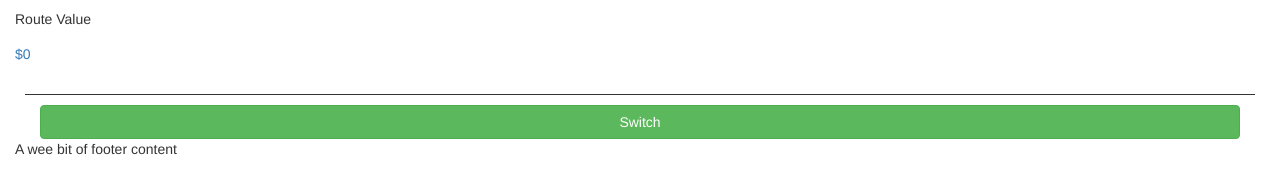
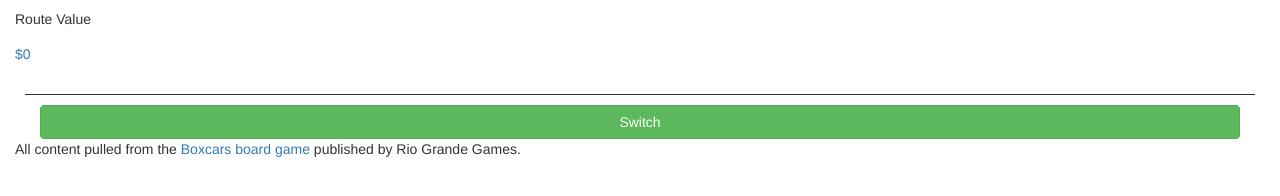
Before and after one commit to Vector241-Eric/BoxcarsRouteHelper, a plain HTML site: page src/BoxcarsRouteHelper/Strap.html in a window 1280 px wide. Shown: the part 240-436 px from the top of the page. Drawn offline with nearby package versions, Linux system fonts and the light colour scheme.

Commit message:
Update footer

```diff
--- a/src/BoxcarsRouteHelper/Strap.html
+++ b/src/BoxcarsRouteHelper/Strap.html
@@ -113,9 +113,7 @@
 ================================================== -->
 <footer role="contentinfo">
     <div class="container">
-        <p>
-            A wee bit of footer content
-        </p>
+        <p>All content pulled from the <a href="http://riograndegames.com/Game/1270-BOXCARS">Boxcars board game</a> published by Rio Grande Games.</p>
     </div>
 </footer>
 
```
